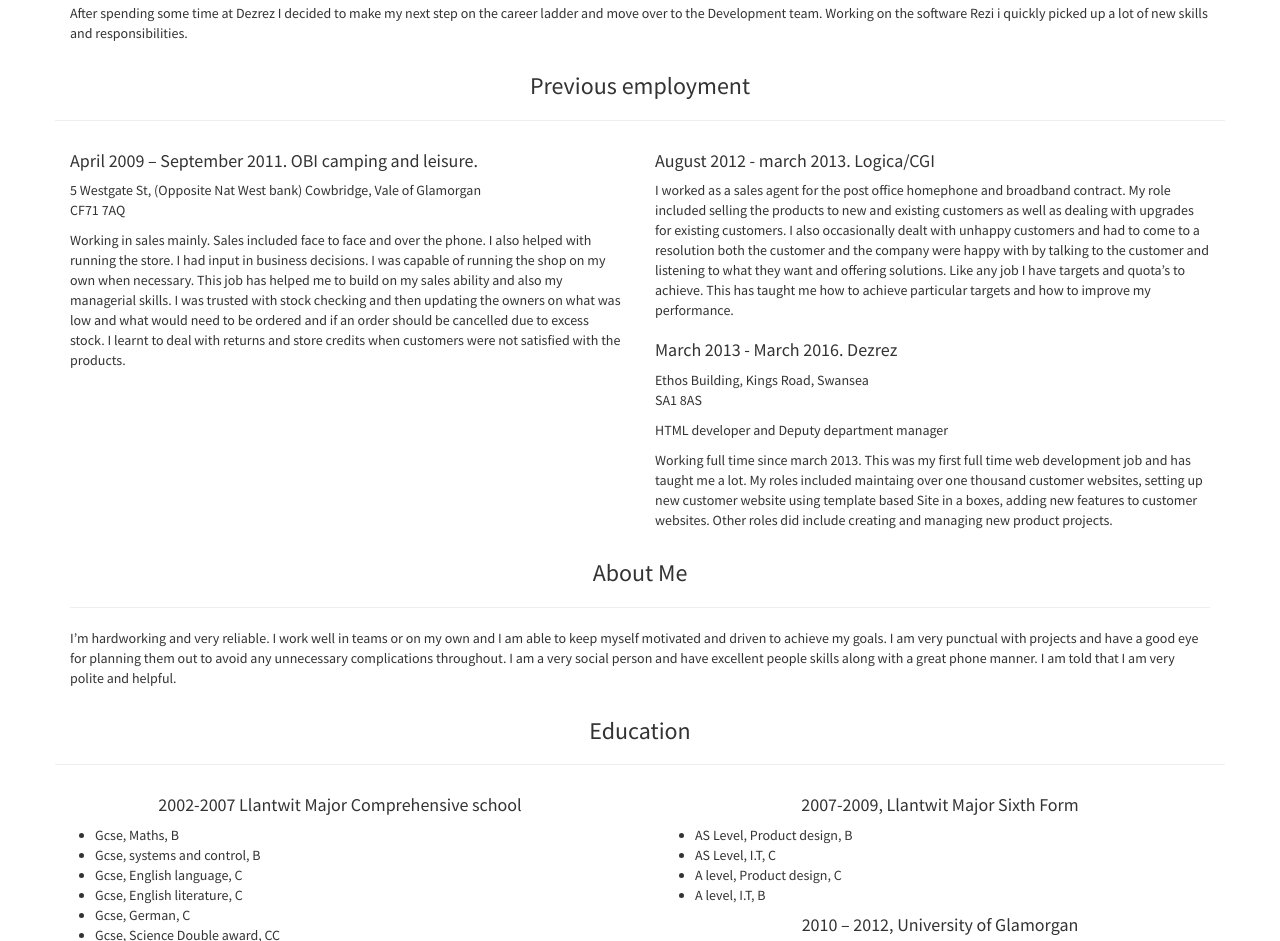
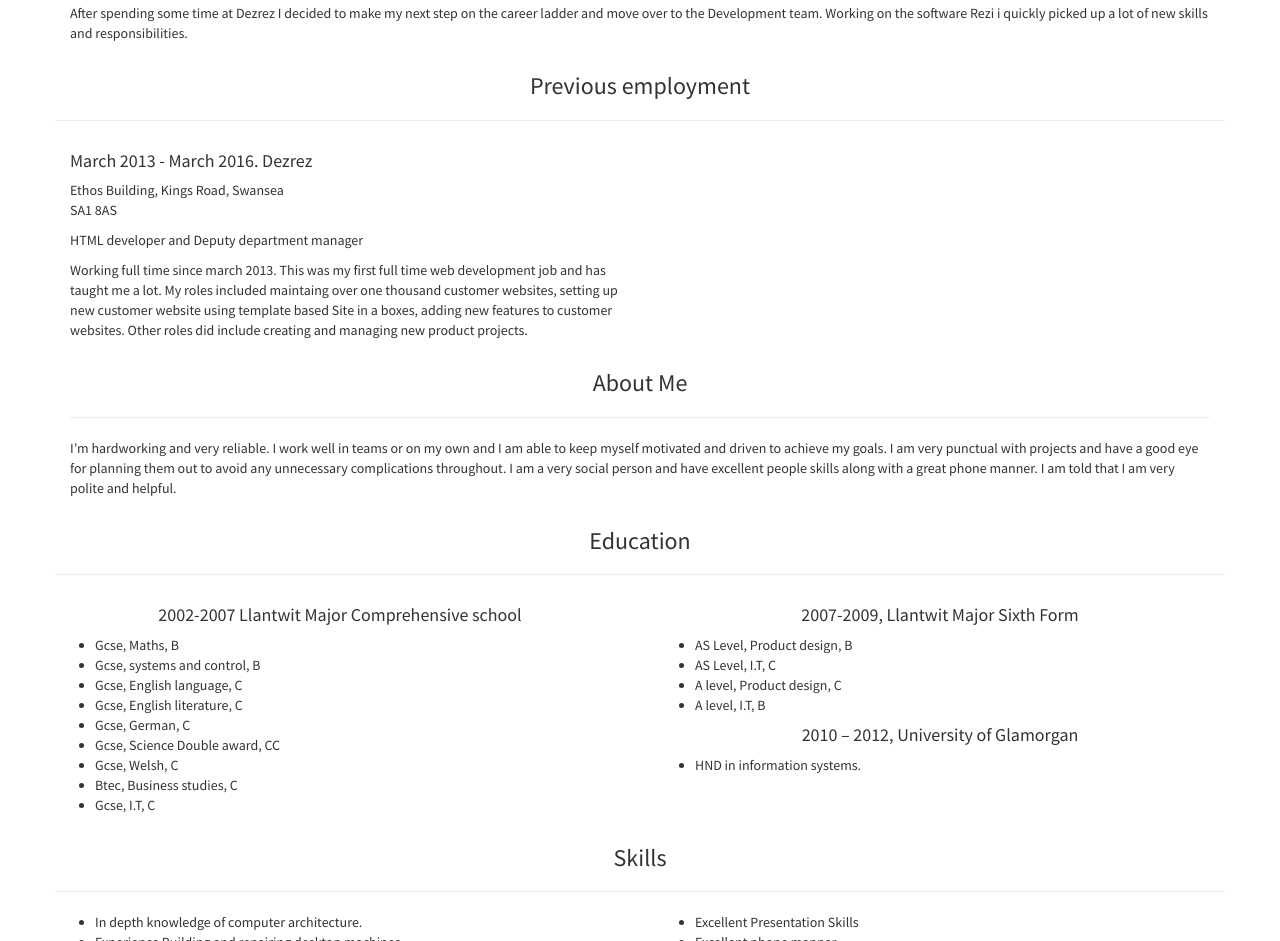
Before and after one commit to DeadpoolPancakes/naylorwebsites, a plain HTML site: page index.html in a window 1280 px wide. Shown: the part 3595-4536 px from the top of the page. Drawn offline with Linux system fonts and the light colour scheme.

Commit message:
remove text
remove text

```diff
--- a/index.html
+++ b/index.html
@@ -357,7 +357,7 @@
             <div class="row">
                 <h3 align="center">Previous employment</h3>
                 <hr/>
-                <div class="col-xs-12 col-sm-12 col-md-6">
+                <!--<div class="col-xs-12 col-sm-12 col-md-6">
                     <h4>April 2009 – September 2011. OBI camping and leisure. </h4>
                     <p>5 Westgate St, (Opposite Nat West bank) Cowbridge, Vale of Glamorgan<br/> CF71 7AQ</p>
                     <p>Working in sales mainly. Sales included face to face and over the phone. I also helped with running the store. I had input in business decisions. I was capable of running the shop on my own when necessary. This job has helped me to
@@ -369,7 +369,7 @@
                     <p>I worked as a sales agent for the post office homephone and broadband contract. My role included selling the products to new and existing customers as well as dealing with upgrades for existing customers. I also occasionally dealt
                         with unhappy customers and had to come to a resolution both the customer and the company were happy with by talking to the customer and listening to what they want and offering solutions. Like any job I have targets and quota’s
                         to achieve. This has taught me how to achieve particular targets and how to improve my performance. </p>
-                </div>
+                </div>-->
                 <div class="col-xs-12 col-sm-12 col-md-6">
                     <h4>March 2013 - March 2016. Dezrez</h4>
                     <p>Ethos Building, Kings Road, Swansea
```
